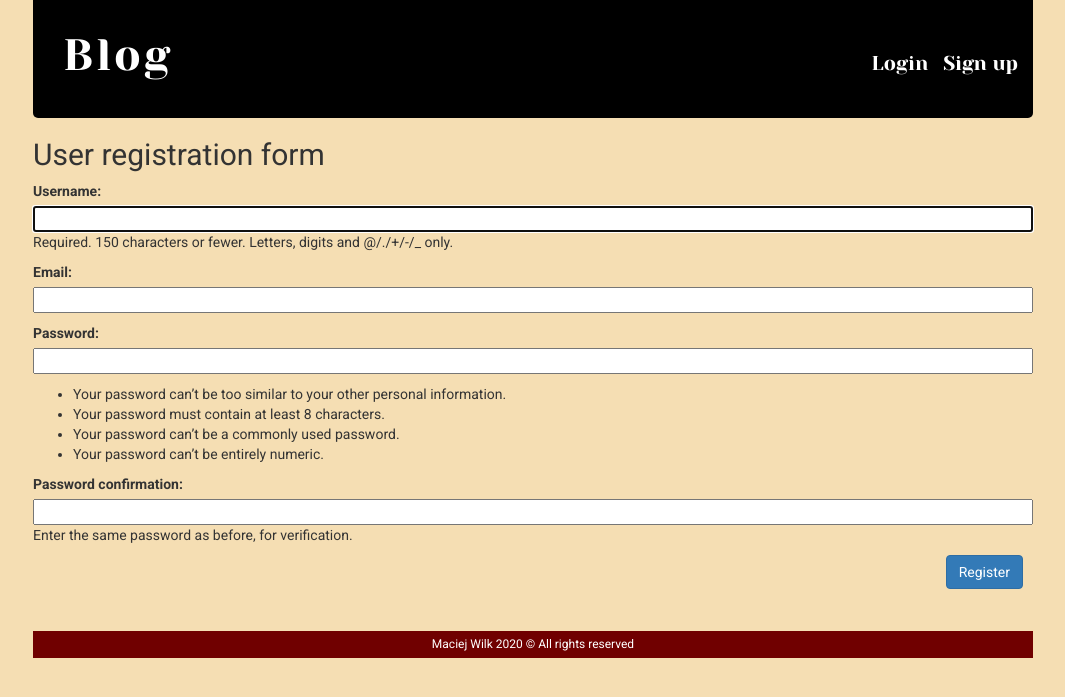
After one commit to mcwilk/Blog-app, a Django app: page /users/signup/ in a window 1280 px wide. The commit adds this page. Shown: the top 697 px of the page, without its empty margins (107-1172 px from the left). Run offline with Django 3.2, Linux system fonts and the light colour scheme; some libraries are stand-ins or nearby versions.

Commit message:
user's authentication

```diff
--- a/blog_app/forms.py
+++ b/blog_app/forms.py
@@ -1,8 +1,23 @@
 from django import forms
-from .models import Post
+from django.contrib.auth.forms import UserCreationForm
+from django.contrib.auth.models import User
+from .models import Post, Comment
 
 class PostSheet(forms.ModelForm):
 
     class Meta:
         model = Post
         fields = ['title', 'text']
+
+class SignupForm(UserCreationForm):
+    email = forms.EmailField(required=False)
+
+    class Meta:
+        model = User
+        fields = ['username', 'email', 'password1', 'password2']
+
+class CommentForm(forms.ModelForm):
+
+    class Meta:
+        model = Comment
+        fields = ['text']
--- a/blog_app/static/blog_app/style.css
+++ b/blog_app/static/blog_app/style.css
@@ -29,6 +29,16 @@ body
     color: white;
 }
 
+#registration
+{
+    font-family: Arial, Helvetica, sans-serif;
+    font-weight: bold;
+    float: right;
+    font-size: 15px;
+    letter-spacing: 0px;
+    padding: 10px 40px 0px 0px;
+}
+
 #adminbar
 {
     background-color: rgba(250, 50, 50, 0.973);
@@ -57,6 +67,42 @@ body
     padding: 20px 80px 20px 80px;
 }
 
+.glyphicon.glyphicon-share-alt
+{
+    color: white;
+    font-size: 40px;
+    padding: 20px 80px 20px 80px;
+}
+
+.glyphicon.glyphicon-remove
+{
+    color: white;
+    font-size: 40px;
+    padding: 20px 80px 20px 80px;
+}
+
+.glyphicon.glyphicon-folder-open
+{
+    float: right;
+    color: white;
+    font-size: 24px;
+    padding-right: 20px;
+}
+
+.glyphicon.glyphicon-log-in, .glyphicon.glyphicon-log-out
+{
+    float: right;
+    font-size: 40px;
+    padding: 5px 40px 0px 0px;
+}
+
+.glyphicon.glyphicon-log-out
+{
+    float: right;
+    font-size: 25px;
+    padding: 25px 40px 0px 0px;
+}
+
 #archive_title
 {
     padding-top: 20px;
@@ -72,6 +118,16 @@ body
     margin: 30px 20px 20px 0px;
     min-height: 450px;
 }
+
+#leftside_drafts
+{
+    float: left;
+    color: white;
+    width: 780px;
+    margin: 30px 20px 20px 0px;
+
+}
+
 
 #rightside
 {
@@ -146,6 +202,12 @@ body
     border-bottom: 1px solid white;
 }
 
+.title_details a
+{
+    text-decoration: none;
+    color: white;
+}
+
 .title_details span
 {
     float: right;
@@ -212,3 +274,7 @@ body
     font-size: 12px;
     text-align: center;
 }
+
+.comment {
+    margin: 20px 0px 20px 20px;
+}
--- a/blog_app/templates/blog_app/base.html
+++ b/blog_app/templates/blog_app/base.html
@@ -21,12 +21,20 @@
 	<div id="container">
 
 		<div id="topbar">
-			<a href="{% url 'home' %}">Django'wy blog</a>
+			<a href="{% url 'home' %}">Blog</a>
+			{% if not user.is_authenticated %}
+				<a href="{% url 'signup' %}"><span style="float:right; font-size:20px; letter-spacing: 0px; margin: 25px 15px 0px 0px">Sign up</span></a>
+				<a href="{% url 'login' %}"><span style="float:right; font-size:20px; letter-spacing: 0px; margin: 25px 15px 0px 0px">Login</span></a>
+			{% else %}
+				<a href="{% url 'logout' %}"><span class="glyphicon glyphicon-log-out"></span></a>
+				<span style="float:right; font-size:20px; letter-spacing: 0px; padding: 25px 15px 0px 0px">{{ user }}</span>
+			{% endif %}
 		</div>
 		{% if user.is_superuser %}
 			<div id="adminbar">
 				<div id="adminbar_text">
 					Admin mode: ON
+					<a href="{% url 'post_drafts' %}"><span class="glyphicon glyphicon-folder-open"></span></a>
 					<a href="{% url 'post_add' %}"><span class="glyphicon glyphicon-plus"></span></a>
 				</div>
 			</div>
--- a/blog_app/templates/blog_app/index.html
+++ b/blog_app/templates/blog_app/index.html
@@ -12,9 +12,9 @@
                 </div>
 
                 <div class="content">
-                    {{post.text|truncatechars:1000}}
+                    {{post.text|truncatechars:1500}}
                 </div>
-
+                <a href="{% url 'details' pk=post.pk %}">{{ post.comments.count }} comments</a>
             </div>
         {% endfor %}
 
--- /dev/null
+++ b/blog_app/templates/registration/signup.html
@@ -0,0 +1,13 @@
+{% extends 'blog_app/base.html' %}
+
+
+
+{% block content %}
+    <h2>User registration form</h2>
+    <div class=post_form>
+        <form method="POST">{% csrf_token %}
+            {{ form.as_p }}
+            <button style="margin-right: 10px;" class="btn btn-primary pull-right" type="submit">Register</button>
+        </form>
+    </div>
+{% endblock %}
--- a/blog_app/urls.py
+++ b/blog_app/urls.py
@@ -6,4 +6,9 @@ urlpatterns = [
     path('posts/<int:pk>/', views.details, name='details'),
     path('posts/new/', views.post_add, name='post_add'),
     path('posts/edit/<int:pk>', views.post_edit, name='post_edit'),
+    path('posts/drafts', views.post_drafts , name='post_drafts'),
+    path('posts/publish/<int:pk>', views.post_publish, name='post_publish'),
+    path('posts/delete/<int:pk>', views.post_delete, name='post_delete'),
+    path('posts/draft/delete/<int:pk>', views.draft_delete, name='draft_delete'),
+    path('users/signup/', views.signup, name='signup'),
 ]
--- a/blog_app/views.py
+++ b/blog_app/views.py
@@ -1,17 +1,21 @@
+from django.contrib.auth.decorators import login_required
+from django.contrib.auth.decorators import login_required
 from django.shortcuts import get_object_or_404, redirect, render
 from django.utils import timezone
 from .models import Post
-from .forms import PostSheet
+from .forms import PostSheet, SignupForm
 
 def index(request):
-    post_list = Post.objects.filter(publication_date__lte=timezone.now()).order_by('-publication_date')[:4]
+    post_list = Post.objects.filter(publication_date__lte=timezone.now()).order_by('-publication_date')[:]
     unique_years = sorted([d.year for d in Post.objects.all().datetimes('publication_date', 'year')], reverse=True)
     return render(request, 'blog_app/index.html', {'post_list': post_list, 'unique_years': unique_years})
 
 def details(request, pk):
     post = get_object_or_404(Post, pk=pk)
+
     return render(request, 'blog_app/details.html', {'post': post})
 
+@login_required
 def post_add(request):
     if request.method == "POST":
         form = PostSheet(request.POST)
@@ -19,15 +23,15 @@ def post_add(request):
         if form.is_valid():
             post = form.save(commit=False)
             post.author = request.user
-            post.publication_date = timezone.now()
             post.save()
-            return redirect('details', pk=post.pk)
+            return redirect('post_drafts')
 
     else:
         form = PostSheet()
 
     return render(request, 'blog_app/post_edition.html', {'form': form})
 
+@login_required
 def post_edit(request, pk):
     post = get_object_or_404(Post, pk=pk)
 
@@ -37,11 +41,46 @@ def post_edit(request, pk):
         if form.is_valid():
             post = form.save(commit=False)
             post.author = request.user
-            post.publication_date = timezone.now()
             post.save()
-            return redirect('details', pk=post.pk)
+            return redirect('details', pk=pk)
 
     else:
         form = PostSheet(instance=post)
 
     return render(request, 'blog_app/post_edition.html', {'form': form, 'post': post})
+
+@login_required
+def post_drafts(request):
+    posts = Post.objects.filter(publication_date__isnull=True).order_by('-creation_date')
+    return render(request, 'blog_app/drafts.html', {'posts': posts})
+
+@login_required
+def post_publish(request, pk):
+    post = get_object_or_404(Post, pk=pk)
+    post.publish()
+    return redirect('home')
+
+@login_required
+def post_delete(request, pk):
+    post = get_object_or_404(Post, pk=pk)
+    post.delete()
+    return redirect('home')
+
+@login_required
+def draft_delete(request, pk):
+    post = get_object_or_404(Post, pk=pk)
+    post.delete()
+    return redirect('post_drafts')
+
+def signup(request):
+    if request.method == "POST":
+        form = SignupForm(request.POST)
+
+        if form.is_valid():
+            form.save()
+            return redirect('login')
+
+    else:
+        form = SignupForm()
+
+    return render(request, 'registration/signup.html', {'form': form})
--- a/my_blog/settings.py
+++ b/my_blog/settings.py
@@ -104,7 +104,7 @@ AUTH_PASSWORD_VALIDATORS = [
 # Internationalization
 # https://docs.djangoproject.com/en/2.2/topics/i18n/
 
-LANGUAGE_CODE = 'pl-pl'
+LANGUAGE_CODE = 'en-us'
 
 TIME_ZONE = 'Europe/Warsaw'
 
@@ -121,3 +121,7 @@ USE_TZ = True
 STATIC_URL = '/static/'
 
 STATIC_ROOT = os.path.join(BASE_DIR, 'static')
+
+LOGIN_REDIRECT_URL = '/'
+
+LOGOUT_REDIRECT_URL = '/'
--- a/my_blog/urls.py
+++ b/my_blog/urls.py
@@ -1,7 +1,10 @@
 from django.contrib import admin
+from django.contrib.auth import views
 from django.urls import path, include
 
 urlpatterns = [
     path('admin/', admin.site.urls),
+    path('users/login/', views.LoginView.as_view(redirect_authenticated_user=True), name='login'),
+    path('users/logout/', views.LogoutView.as_view(next_page='/'), name='logout'),
     path('', include('blog_app.urls'))
 ]
```
Also changed, not shown: blog_app/admin.py (+6 -1 lines), blog_app/models.py (+15 -1 lines), blog_app/templates/blog_app/details.html (+15 -2 lines), blog_app/templates/blog_app/drafts.html (added, +30 -0 lines), blog_app/templates/blog_app/post_edition.html (+10 -2 lines), blog_app/templates/registration/login.html (added, +23 -0 lines), blog_app/migrations/0002_comment.py (added).
